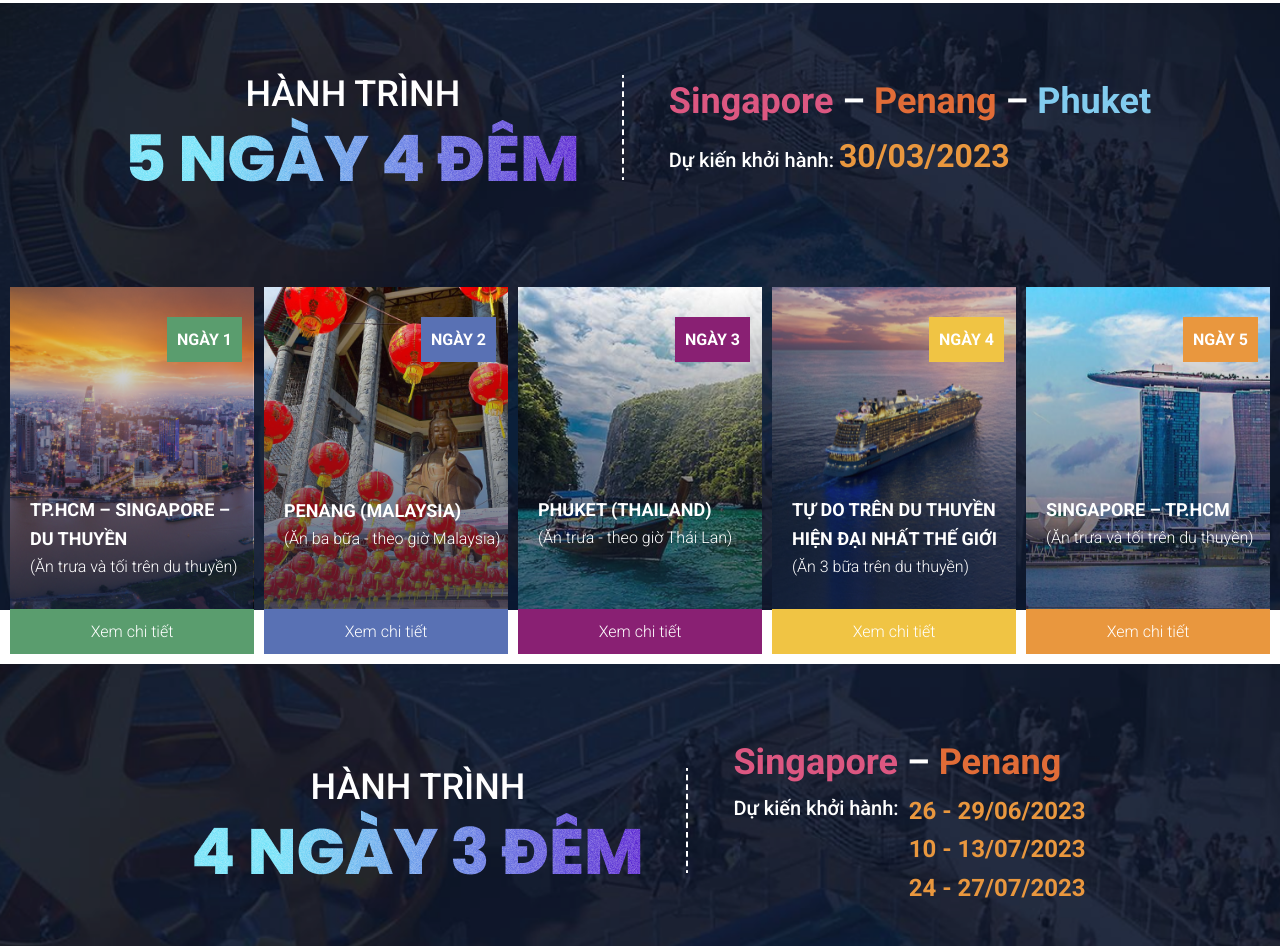
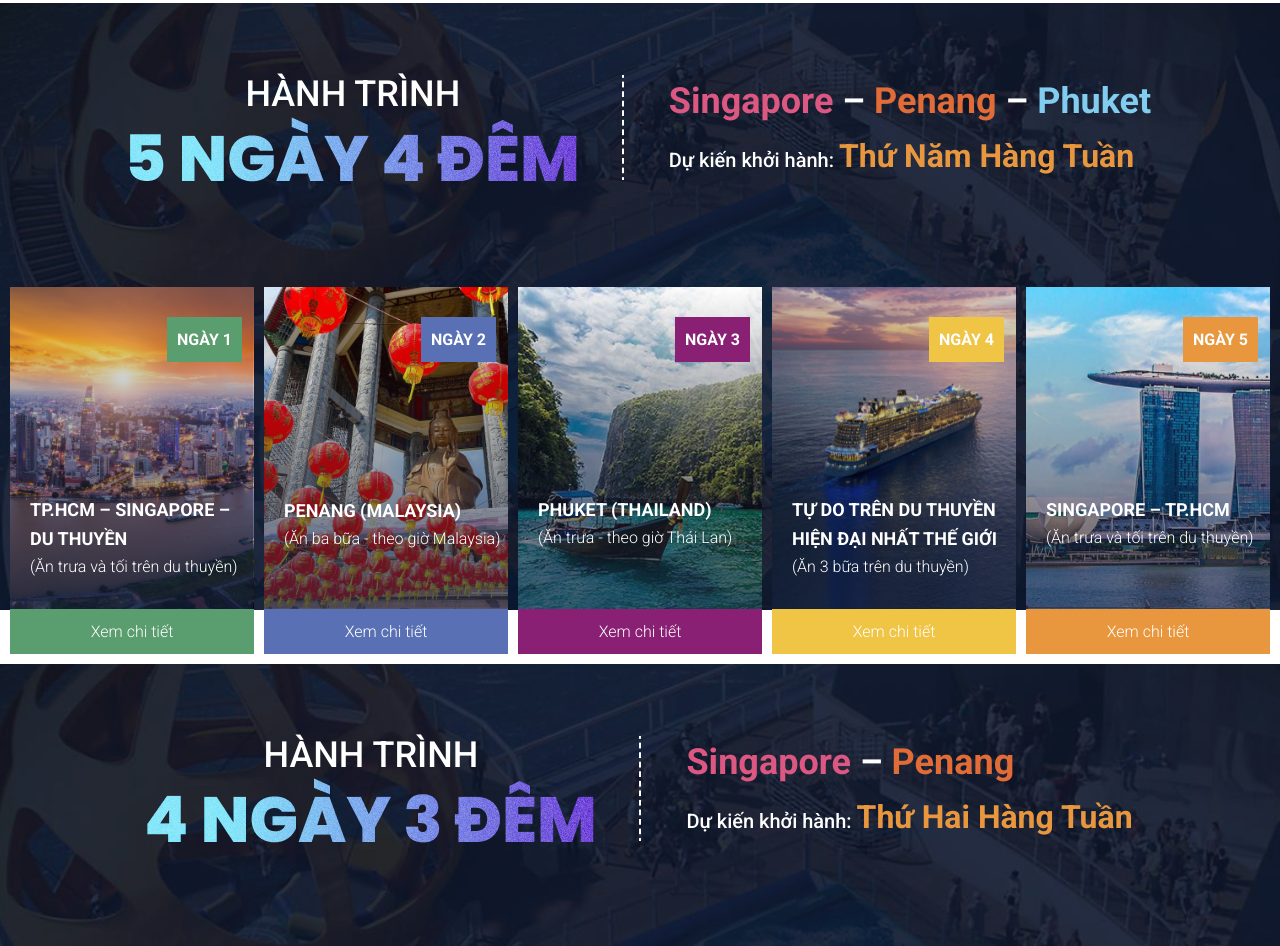
Before and after one commit to ezavn/royalCaribbean, a React (Create React App) app: page / in a window 1280 px wide. Shown: the part 4000-4946 px from the top of the page. Built offline with nearby package versions, Linux system fonts and the light colour scheme.

Commit message:
Update code

```diff
--- a/src/components/Trip.js
+++ b/src/components/Trip.js
@@ -35,7 +35,7 @@
           <p className="text-[16px] md:text-[20px] font-medium text-white">
             Dự kiến khởi hành:{" "}
             <span className="text-[24px] md:text-[32px] font-semibold text-orange">
-              30/03/2023
+              Thứ Năm Hàng Tuần
             </span>
           </p>
         </div>
--- a/src/components/Trip2.js
+++ b/src/components/Trip2.js
@@ -26,22 +26,12 @@
             <span className="text-pink">Singapore</span> –{" "}
             <span className="text-[#E16C37]">Penang</span>
           </p>
-          <div className="flex gap-[10px]">
-            <p className="text-[16px] md:text-[20px] font-medium text-white">
-              Dự kiến khởi hành:{" "}
-            </p>
-            <div className="flex flex-col">
-              <span className="text-[18px] md:text-[24px] font-semibold text-orange">
-                26 - 29/06/2023
-              </span>
-              <span className="text-[18px] md:text-[24px] font-semibold text-orange">
-                10 - 13/07/2023
-              </span>
-              <span className="text-[18px] md:text-[24px] font-semibold text-orange">
-                24 - 27/07/2023
-              </span>
-            </div>
-          </div>
+          <p className="text-[16px] md:text-[20px] font-medium text-white">
+            Dự kiến khởi hành:{" "}
+            <span className="text-[24px] md:text-[32px] font-semibold text-orange">
+              Thứ Hai Hàng Tuần
+            </span>
+          </p>
         </div>
       </div>
       <div className="grid grid-cols-2 md:grid-cols-4 gap-[10px] px-[10px]">
```
